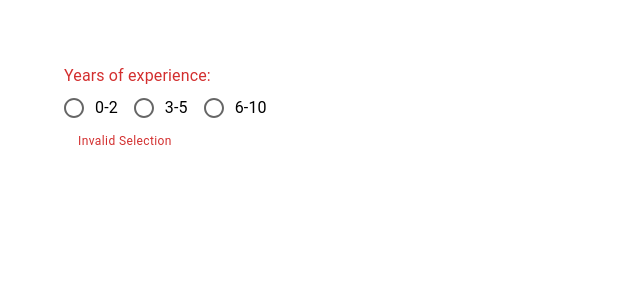
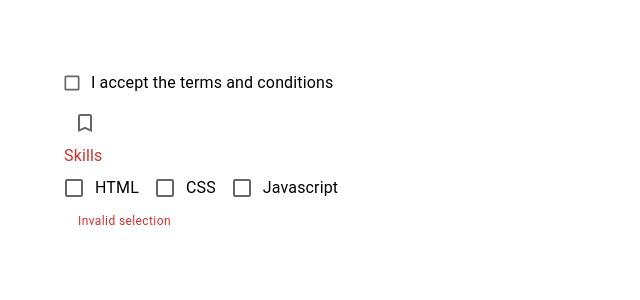
Before and after one commit to noureddein/mui_course, a React (Create React App) app: page / in a window 1280 px wide. Shown: the top 300 px of the page, without its empty margins (0-640 px from the left). Built offline with nearby package versions, Linux system fonts and the light colour scheme.

Commit message:
Adding checkbox component

```diff
--- a/src/App.tsx
+++ b/src/App.tsx
@@ -3,7 +3,8 @@ import './App.css';
 // import MuiButton  from './components/MuiButton';
 // import MuiTextField from './components/MuiTextField';
 // import MuiSelect from './components/MuiSelect';
-import MuiRadioButton from './components/MuiRadioButton';
+// import MuiRadioButton from './components/MuiRadioButton';
+import MuiCheckbox from './components/MuiCheckbox';
 
 function App() {
   return (
@@ -12,7 +13,9 @@ function App() {
       {/* <MuiButton /> */}
       {/* <MuiTextField /> */}
       {/* <MuiSelect /> */}
-      <MuiRadioButton />
+      {/* <MuiRadioButton /> */}
+      <MuiCheckbox />
+
     </div>
   );
 }
--- /dev/null
+++ b/src/components/MuiCheckbox.tsx
@@ -0,0 +1,108 @@
+import { useState } from "react";
+import {
+    Box,
+    FormControlLabel,
+    Checkbox,
+    Switch,
+    FormControl,
+    FormLabel,
+    FormGroup,
+    FormHelperText,
+} from "@mui/material";
+import BookmarkBorderIcon from "@mui/icons-material/BookmarkBorder";
+import BookmarkIcon from "@mui/icons-material/Bookmark";
+
+export default function MuiCheckbox() {
+    const [acceptTnC, setAcceptTnc] = useState(false);
+    const [skills, setSkills] = useState<string[]>([]);
+
+    console.log({ skills });
+
+    const handleChange = (e: React.ChangeEvent<HTMLInputElement>) =>
+        setAcceptTnc(e.target.checked);
+
+    const handleSkillChange = (e: React.ChangeEvent<HTMLInputElement>) => {
+        const value = e.target.value;
+        const index = skills.indexOf(value);
+
+        if (index === -1) {
+            setSkills([...skills, value]);
+        } else {
+            setSkills(skills.filter((skill) => skill !== value));
+        }
+    };
+
+    return (
+        <Box>
+            <Box>
+                <FormControlLabel
+                    label="I accept the terms and conditions"
+                    control={
+                        <Checkbox
+                            checked={acceptTnC}
+                            onChange={handleChange}
+                            size="small"
+                            color="secondary"
+                        />
+                    }
+                />
+            </Box>
+
+            <Box>
+                <Checkbox
+                    icon={<BookmarkBorderIcon />}
+                    checkedIcon={<BookmarkIcon />}
+                    checked={acceptTnC}
+                    onChange={handleChange}
+                />
+            </Box>
+
+            <Box>
+                <FormControl error={skills.length ? false : true}>
+                    <FormLabel>Skills</FormLabel>
+
+                    <FormGroup row>
+                        <FormControlLabel
+                            label="HTML"
+                            control={
+                                <Checkbox
+                                    value="html"
+                                    checked={skills.includes("html")}
+                                    onChange={handleSkillChange}
+                                    color="success"
+                                />
+                            }
+                        />
+
+                        <FormControlLabel
+                            label="CSS"
+                            control={
+                                <Checkbox
+                                    value="css"
+                                    checked={skills.includes("css")}
+                                    onChange={handleSkillChange}
+                                    color="success"
+                                />
+                            }
+                        />
+
+                        <FormControlLabel
+                            label="Javascript"
+                            control={
+                                <Checkbox
+                                    value="javascript"
+                                    checked={skills.includes("javascript")}
+                                    onChange={handleSkillChange}
+                                    color="success"
+                                />
+                            }
+                        />
+                    </FormGroup>
+                    {skills.length ? null: (
+                        <FormHelperText>Invalid selection</FormHelperText>
+                    ) }
+                </FormControl>
+            </Box>
+        </Box>
+    );
+}
```
